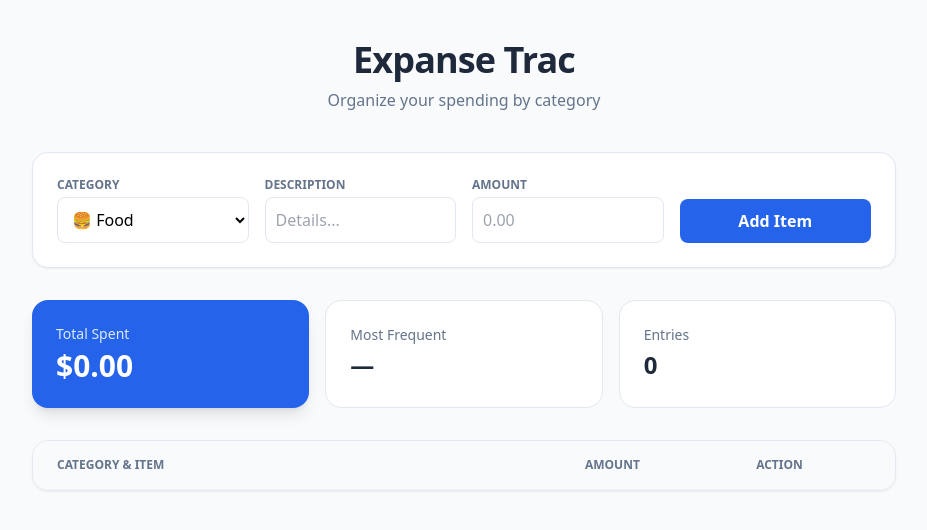
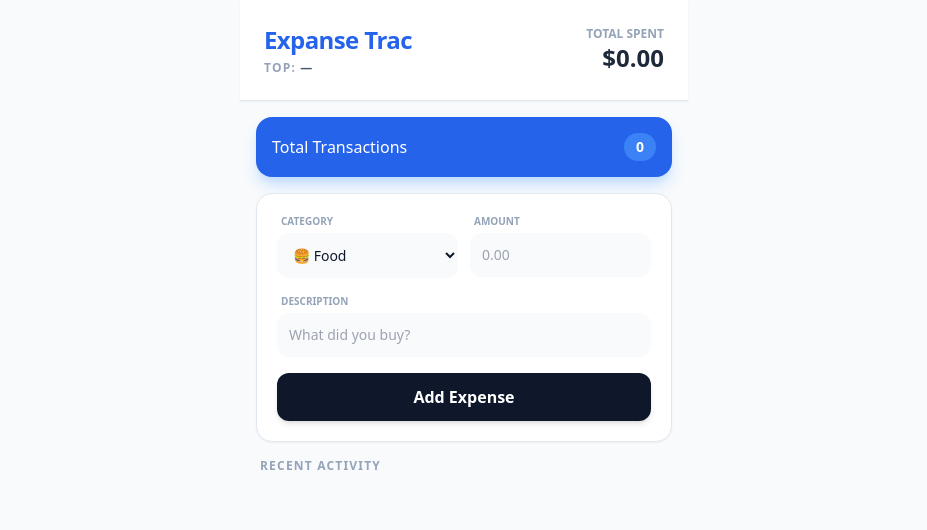
Before and after one commit to pankajoffice5-ctrl/Expanse-Tracker, a plain HTML site: page index.html in a window 1280 px wide. Shown: the whole page, without its empty margins (176-1103 px from the left). Drawn offline with nearby package versions, Linux system fonts and the light colour scheme; no server answers.

Commit message:
Add files via upload

```diff
--- a/index.html
+++ b/index.html
@@ -2,23 +2,47 @@
 <html lang="en">
 <head>
     <meta charset="UTF-8">
-    <meta name="viewport" content="width=device-width, initial-scale=1.0">
-    <title>Expanse Trac | Smart Categorization</title>
+    <meta name="viewport" content="width=device-width, initial-scale=1.0, maximum-scale=1.0, user-scalable=no">
+    <title>Expanse Trac | Mobile</title>
     <script src="https://cdn.tailwindcss.com"></script>
+    <style>
+        /* Custom scrollbar for a cleaner mobile look */
+        ::-webkit-scrollbar { width: 4px; }
+        ::-webkit-scrollbar-thumb { background: #cbd5e1; border-radius: 10px; }
+    </style>
 </head>
-<body class="bg-slate-50 min-h-screen font-sans">
+<body class="bg-slate-50 min-h-screen font-sans text-slate-900">
 
-    <div class="max-w-4xl mx-auto py-10 px-4">
-        <div class="text-center mb-10">
-            <h1 class="text-4xl font-extrabold text-slate-800 tracking-tight">Expanse Trac</h1>
-            <p class="text-slate-500 mt-2">Organize your spending by category</p>
+    <div class="max-w-md mx-auto pb-20">
+        <header class="bg-white border-b border-slate-200 p-6 sticky top-0 z-10 shadow-sm">
+            <div class="flex justify-between items-center">
+                <div>
+                    <h1 class="text-2xl font-black text-blue-600 tracking-tight">Expanse Trac</h1>
+                    <p id="top-category-label" class="text-xs font-bold text-slate-400 uppercase tracking-widest mt-1">
+                        Top: <span id="top-category" class="text-slate-600">—</span>
+                    </p>
+                </div>
+                <div class="text-right">
+                    <p class="text-xs font-bold text-slate-400 uppercase">Total Spent</p>
+                    <h2 id="total-amount" class="text-2xl font-black text-slate-800">$0.00</h2>
+                </div>
+            </div>
+        </header>
+
+        <div class="px-4 mt-4">
+            <div class="bg-blue-600 rounded-2xl p-4 text-white flex justify-between items-center shadow-lg shadow-blue-200">
+                <span class="font-medium">Total Transactions</span>
+                <span id="count" class="bg-blue-500 px-3 py-1 rounded-full font-bold text-sm">0</span>
+            </div>
         </div>
 
-        <div class="bg-white rounded-2xl shadow-sm border border-slate-200 p-6 mb-8">
-            <form id="expense-form" class="grid grid-cols-1 md:grid-cols-4 gap-4">
-                <div class="md:col-span-1">
-                    <label class="block text-xs font-semibold text-slate-500 uppercase mb-1">Category</label>
-                    <select id="category" class="w-full border-slate-200 border rounded-lg p-2.5 bg-white outline-none focus:ring-2 focus:ring-blue-500">
+        <section class="p-4">
+            <div class="bg-white rounded-2xl shadow-sm border border-slate-200 p-5">
+                <form id="expense-form" class="space-y-4">
+                    <div class="grid grid-cols-2 gap-3">
+                        <div>
+                            <label class="block text-[10px] font-bold text-slate-400 uppercase mb-1 ml-1">Category</label>
+                            <select id="category" class="w-full bg-slate-50 border-none rounded-xl p-3 text-sm focus:ring-2 focus:ring-blue-500 outline-none">
                                 <option value="Food">🍔 Food</option>
                                 <option value="Transport">🚗 Transport</option>
                                 <option value="Bills">⚡ Bills</option>
@@ -26,51 +50,29 @@
                                 <option value="Other">📦 Other</option>
                             </select>
                         </div>
-                <div class="md:col-span-1">
-                    <label class="block text-xs font-semibold text-slate-500 uppercase mb-1">Description</label>
-                    <input type="text" id="desc" placeholder="Details..."
-                           class="w-full border-slate-200 border rounded-lg p-2.5 outline-none focus:ring-2 focus:ring-blue-500" required>
+                        <div>
+                            <label class="block text-[10px] font-bold text-slate-400 uppercase mb-1 ml-1">Amount</label>
+                            <input type="number" step="0.01" id="amount" placeholder="0.00"
+                                   class="w-full bg-slate-50 border-none rounded-xl p-3 text-sm focus:ring-2 focus:ring-blue-500 outline-none" required>
                         </div>
-                <div class="md:col-span-1">
-                    <label class="block text-xs font-semibold text-slate-500 uppercase mb-1">Amount</label>
-                    <input type="number" step="0.01" id="amount" placeholder="0.00"
-                           class="w-full border-slate-200 border rounded-lg p-2.5 outline-none focus:ring-2 focus:ring-blue-500" required>
                     </div>
-                <div class="flex items-end">
-                    <button type="submit" class="w-full bg-blue-600 text-white font-bold py-2.5 rounded-lg hover:bg-blue-700 active:scale-95 transition-all">
-                        Add Item
+                    <div>
+                        <label class="block text-[10px] font-bold text-slate-400 uppercase mb-1 ml-1">Description</label>
+                        <input type="text" id="desc" placeholder="What did you buy?"
+                               class="w-full bg-slate-50 border-none rounded-xl p-3 text-sm focus:ring-2 focus:ring-blue-500 outline-none" required>
+                    </div>
+                    <button type="submit" class="w-full bg-slate-900 text-white font-bold py-3 rounded-xl active:scale-[0.98] transition-all shadow-md">
+                        Add Expense
                     </button>
-                </div>
                 </form>
             </div>
+        </section>
 
-        <div class="grid grid-cols-1 md:grid-cols-3 gap-4 mb-8">
-            <div class="bg-blue-600 rounded-2xl p-6 text-white shadow-lg">
-                <p class="text-blue-100 text-sm font-medium">Total Spent</p>
-                <h2 id="total-amount" class="text-3xl font-bold mt-1">$0.00</h2>
+        <section class="px-4">
+            <h3 class="text-xs font-bold text-slate-400 uppercase mb-3 ml-1 tracking-widest">Recent Activity</h3>
+            <div id="expense-list" class="space-y-3">
                 </div>
-            <div class="bg-white rounded-2xl p-6 border border-slate-200">
-                <p class="text-slate-500 text-sm font-medium">Most Frequent</p>
-                <h2 id="top-category" class="text-2xl font-bold text-slate-800 mt-1">—</h2>
-            </div>
-            <div class="bg-white rounded-2xl p-6 border border-slate-200">
-                <p class="text-slate-500 text-sm font-medium">Entries</p>
-                <h2 id="count" class="text-2xl font-bold text-slate-800 mt-1">0</h2>
-            </div>
-        </div>
-
-        <div class="bg-white rounded-2xl shadow-sm border border-slate-200 overflow-hidden">
-            <table class="w-full text-left">
-                <thead class="bg-slate-50 border-b border-slate-100">
-                    <tr>
-                        <th class="py-4 px-6 text-xs font-bold text-slate-500 uppercase">Category & Item</th>
-                        <th class="py-4 px-6 text-xs font-bold text-slate-500 uppercase text-right">Amount</th>
-                        <th class="py-4 px-6 text-xs font-bold text-slate-500 uppercase text-center">Action</th>
-                    </tr>
-                </thead>
-                <tbody id="expense-list" class="divide-y divide-slate-100"></tbody>
-            </table>
-        </div>
+        </section>
     </div>
 
     <script type="module">
@@ -95,13 +97,12 @@
         const form = document.getElementById('expense-form');
         const list = document.getElementById('expense-list');
 
-        // Color map for categories
         const colors = {
-            Food: 'bg-orange-100 text-orange-700',
-            Transport: 'bg-purple-100 text-purple-700',
-            Bills: 'bg-red-100 text-red-700',
-            Entertainment: 'bg-green-100 text-green-700',
-            Other: 'bg-gray-100 text-gray-700'
+            Food: 'bg-orange-100 text-orange-600',
+            Transport: 'bg-purple-100 text-purple-600',
+            Bills: 'bg-red-100 text-red-600',
+            Entertainment: 'bg-green-100 text-green-600',
+            Other: 'bg-gray-100 text-gray-600'
         };
 
         form.addEventListener('submit', async (e) => {
@@ -126,32 +127,40 @@
                 catCounts[item.category] = (catCounts[item.category] || 0) + 1;
 
                 html += `
-                    <tr class="hover:bg-slate-50 transition">
-                        <td class="py-4 px-6">
-                            <span class="px-2 py-1 rounded text-xs font-bold ${colors[item.category] || colors.Other} mr-3">
-                                ${item.category}
-                            </span>
-                            <span class="text-slate-700 font-medium">${item.description}</span>
-                        </td>
-                        <td class="py-4 px-6 text-right font-bold text-slate-900">$${item.amount.toFixed(2)}</td>
-                        <td class="py-4 px-6 text-center">
-                            <button onclick="deleteItem('${doc.id}')" class="text-slate-300 hover:text-red-500 transition">✕</button>
-                        </td>
-                    </tr>
+                    <div class="bg-white p-4 rounded-2xl border border-slate-100 flex items-center justify-between shadow-sm animate-in fade-in slide-in-from-bottom-2 duration-300">
+                        <div class="flex items-center space-x-3">
+                            <div class="w-10 h-10 rounded-xl flex items-center justify-center text-lg ${colors[item.category] || colors.Other}">
+                                ${getEmoji(item.category)}
+                            </div>
+                            <div>
+                                <p class="text-sm font-bold text-slate-800">${item.description}</p>
+                                <p class="text-[10px] font-bold text-slate-400 uppercase tracking-tighter">${item.category}</p>
+                            </div>
+                        </div>
+                        <div class="flex items-center space-x-4">
+                            <span class="text-sm font-black text-slate-900">$${item.amount.toFixed(2)}</span>
+                            <button onclick="deleteItem('${doc.id}')" class="w-8 h-8 flex items-center justify-center text-slate-300 hover:text-red-500">
+                                ✕
+                            </button>
+                        </div>
+                    </div>
                 `;
             });
 
-            list.innerHTML = html;
+            list.innerHTML = html || '<div class="text-center py-10 text-slate-400 text-sm">No expenses yet. Add one above!</div>';
             document.getElementById('total-amount').textContent = `$${total.toFixed(2)}`;
             document.getElementById('count').textContent = snapshot.size;
-
-            // Find top category
             const topCat = Object.keys(catCounts).reduce((a, b) => catCounts[a] > catCounts[b] ? a : b, '—');
             document.getElementById('top-category').textContent = topCat;
         });
 
+        function getEmoji(cat) {
+            const emojis = { Food: '🍔', Transport: '🚗', Bills: '⚡', Entertainment: '🎬', Other: '📦' };
+            return emojis[cat] || '💰';
+        }
+
         window.deleteItem = async (id) => {
-            if(confirm('Delete?')) await deleteDoc(doc(db, 'expenses', id));
+            if(confirm('Delete this item?')) await deleteDoc(doc(db, 'expenses', id));
         };
     </script>
 </body>
```
Lines whose indentation alone changed are shown as unchanged.
